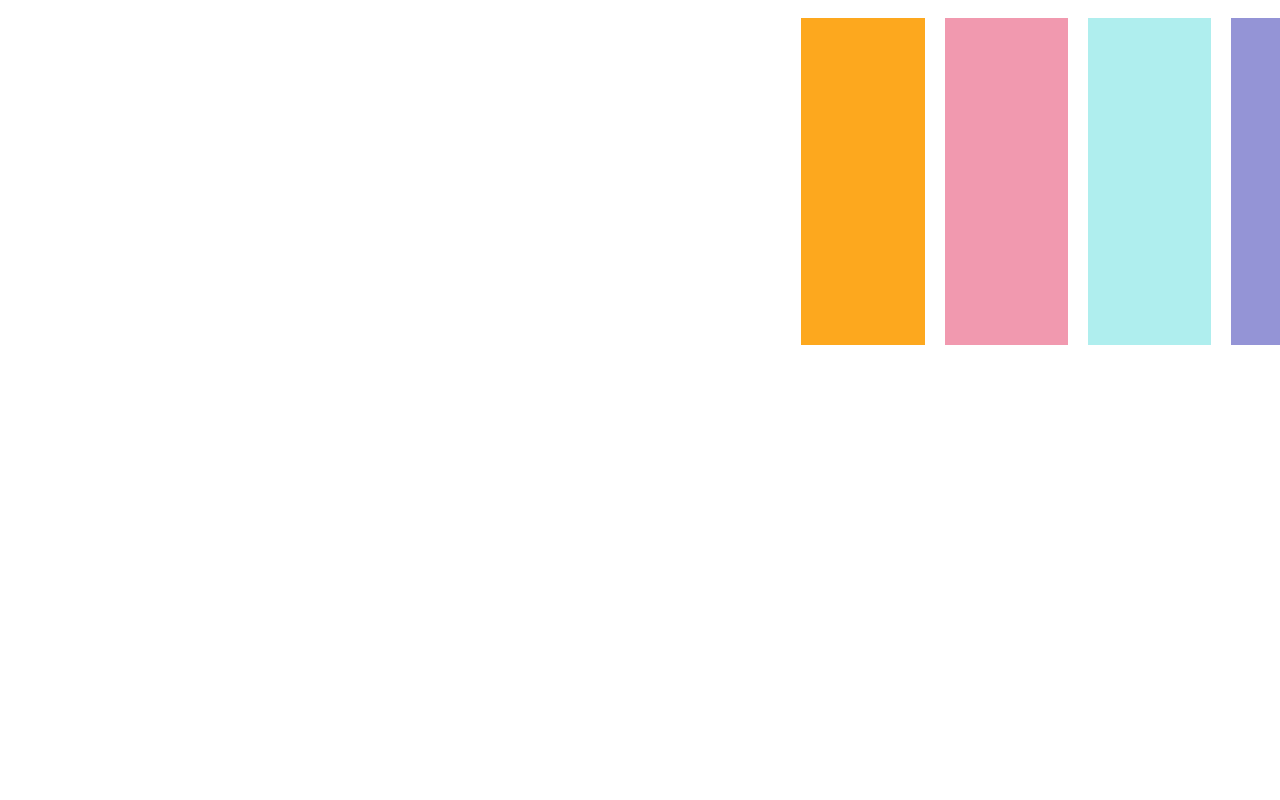
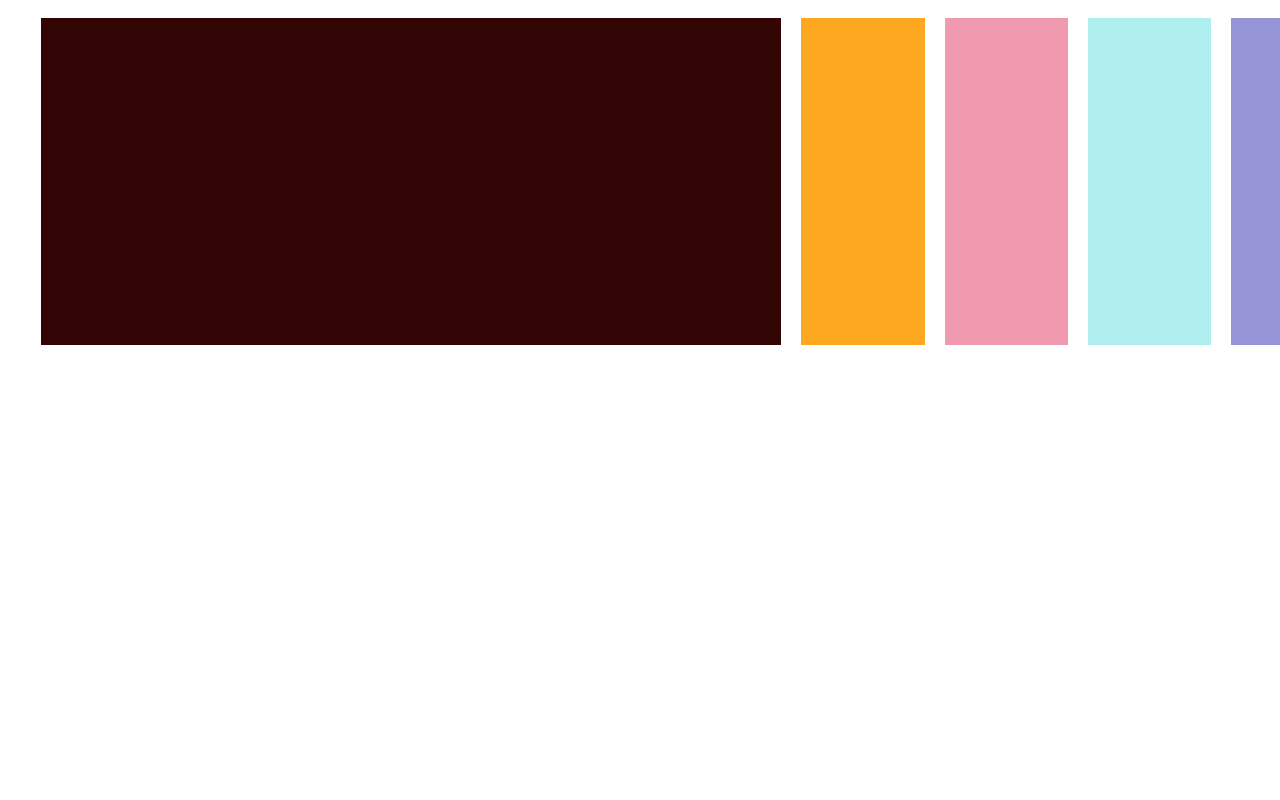
Before and after one commit to khorramk/building_blocks, a website with bundled scripts: page index.html in a window 1280 px wide. Shown: the top 800 px of the page. Built offline with nearby package versions, Linux system fonts and the light colour scheme.

Commit message:
added README and added some layout pattern

```diff
--- a/index.html
+++ b/index.html
@@ -16,7 +16,7 @@
         <div class="flat-1 bricks-right sky floor-4"></div>
         <div class="flat-1 bricks-right sky-sunset floor-4"></div>
         <div class="flat-1  bricks-right sunset floor-4"></div>
-        <div class="flat-1 wood"></div>
+        <div class="flat-6  bricks-right wood floor-4"></div>
         <div class="flat-1 wood"></div>
         <div class="flat-1 wood"></div>
         <div class="flat-1 wood"></div>
@@ -29,7 +29,7 @@
         <div class="flat-1 bricks-right water floor-4"></div>
         <div class="flat-1 bricks-right sky floor-4"></div>
         <div class="flat-1 bricks-right sky-sunset floor-4"></div>
-        <div class="flat-1  bricks-right sunset floor-4"></div>
+        <div class="flat-1 bricks-right sunset floor-4"></div>
         <div class="flat-1 wood"></div>
         <div class="flat-1 wood"></div>
         <div class="flat-1 wood"></div>
--- a/package.json
+++ b/package.json
@@ -1,5 +1,5 @@
 {
-  "name": "KS-SUI",
+  "name": "KS-UI",
   "version": "1.0.0",
   "description": "",
   "private": true,
```
Also changed, not shown: README.md (added).
